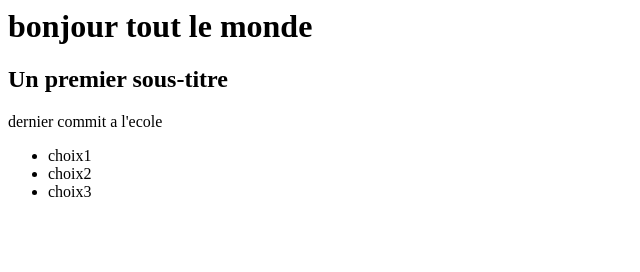
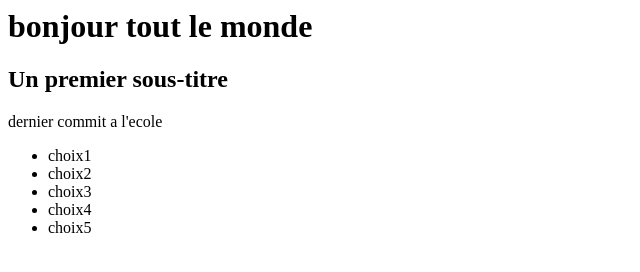
Before and after one commit to Kelang/veille-exemple-git, a plain HTML site: page index.htm in a window 1280 px wide. Shown: the whole page, without its empty margins (0-640 px from the left). Drawn offline with Linux system fonts and the light colour scheme.

Commit message:
ajout de 2 nouveaux liens dans le menu principal

```diff
--- a/index.htm
+++ b/index.htm
@@ -7,5 +7,7 @@
     <li>choix1</li>
     <li>choix2</li>
     <li>choix3</li>
+    <li>choix4</li>
+    <li>choix5</li>
 </ul>
 </html>
```
